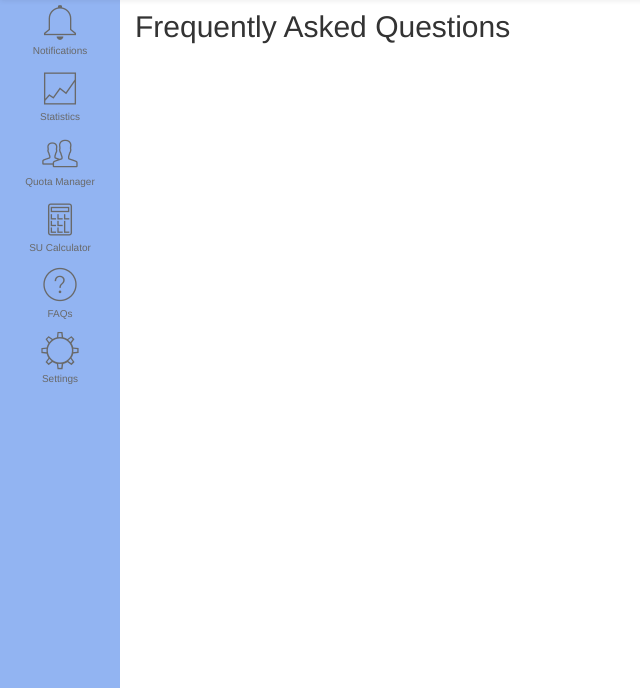
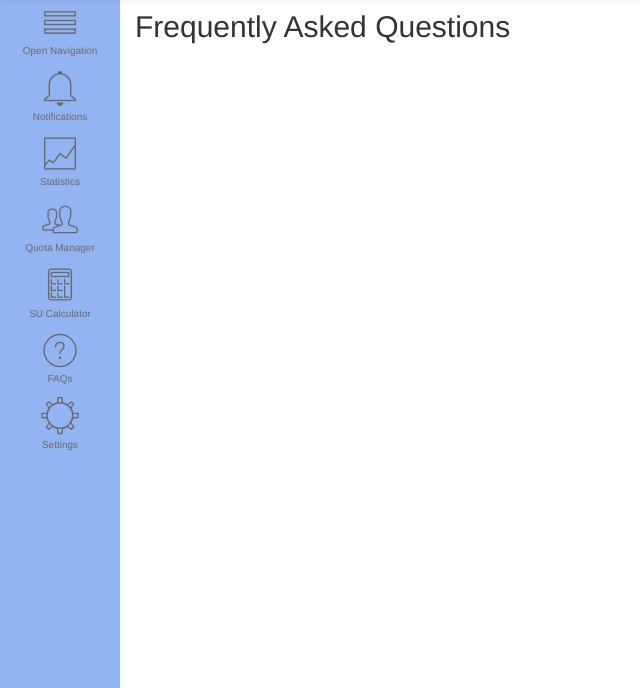
Before and after one commit to czhangg06/savio-dashboard, a Django app: page /faqs in a window 1280 px wide. Shown: the part 70-758 px from the top of the page, without its empty margins (0-640 px from the left). Run offline with Django 3.2, Linux system fonts and the light colour scheme; some libraries are stand-ins or nearby versions.

Commit message:
Fixed sizing of side navigation and direction of static nav

```diff
--- a/savio_dash/static/css/base.css
+++ b/savio_dash/static/css/base.css
@@ -106,7 +106,7 @@
  ** Set sidenav appearance
  ***********************************************************/
 
-.trial-side {
+.nav-side {
 	height: 100%;
 	width: 0;
 	position: fixed;
@@ -119,7 +119,7 @@
 	padding-top: 60px;
 }
 
-.trial-side a {
+.nav-side a {
 	padding: 8px 8px 8px 32px;
 	text-decoration: none;
 	font-size: 25px;
@@ -128,11 +128,11 @@
 	transition: 0.3s;
 }
 
-.trial-side a:hover {
+.nav-side a:hover {
 	color: #f1f1f1;
 }
 
-.trial-side .closebtn {
+.nav-side .closebtn {
 	position: absolute;
 	top: 0;
 	right: 25px;
@@ -141,6 +141,6 @@
 }
 
 @media screen and (max-height: 450px) {
-	.trial-side {padding-top: 15px;}
-	.trial-side a {font-size: 18px;}
+	.nav-side {padding-top: 15px;}
+	.nav-side a {font-size: 18px;}
 }
--- a/savio_dash/templates/base.html
+++ b/savio_dash/templates/base.html
@@ -20,8 +20,8 @@
         {% endblock %}
 	</head>
 	<style>
-	.trial-side {
-		height: 55%;
+	.nav-side {
+		height: 75%;
 		width: 0;
 		position: fixed;
 		z-index: 1;
@@ -33,7 +33,7 @@
 		/*padding-top: 60px;*/
 	}
 
-	.trial-side a {
+	.nav-side a {
 		padding: 8px 8px 8px 32px;
 		text-decoration: none;
 		font-size: 25px;
@@ -42,11 +42,11 @@
 		transition: 0.3s;
 	}
 
-	.trial-side a:hover {
+	.nav-side a:hover {
 		color: rgba(255, 255, 255, 0.99);
 	}
 
-	.trial-side .closebtn {
+	.nav-side .closebtn {
 		position: absolute;
 		top: 0;
 		right: 25px;
@@ -56,8 +56,8 @@
 	}
 
 	@media screen and (max-height: 450px) {
-		.trial-side {padding-top: 15px;}
-		.trial-side a {font-size: 18px;}
+		.nav-side {padding-top: 15px;}
+		.nav-side a {font-size: 18px;}
 	}
 
 	</style>
@@ -86,19 +86,20 @@
 				</ul>
 			</div>
 		</nav>
-
 	    <div class="sidebar-nav" id="sidebar" >
+			<!-- Version 1: All options click to open Nav -->
 	        <ul style="list-style-type: none;">
-	            <!--li><a href="#" onclick="openNav()"><i class="pe-7s-bell"></i>Open Sidebar</a></li-->
-	            <li><a href="#" onclick="openNav()"><i class="pe-7s-bell"></i><p>Notifications</a></p></li>
-	            <li><a href="#" onclick="openNav()"><i class="pe-7s-graph2"></i><p>Statistics</a></p></li>
+	            <li><a href="#" onclick="openNav()"><i class="pe-7s-menu"></i><p>Open Navigation</a></p></li>
+	            <li><a href="../notifications"><i class="pe-7s-bell"></i><p>Notifications</a></p></li>
+	            <li><a href="../personal_statistics"><i class="pe-7s-graph2"></i><p>Statistics</a></p></li>
 	            <li><a href="../quota_manager"><i class="pe-7s-users"></i><p>Quota Manager</a></p></li>
 	            <li><a href="../su_calculator"><i class="pe-7s-calculator"></i><p>SU Calculator</a></p></li>
 	            <li><a href="../faqs"><i class="pe-7s-help1"></i><p>FAQs</a></p></li>
 	            <li><a href="../settings"><i class="pe-7s-settings"></i><p>Settings</a></p></li>
-	        </ul>
-	    </div>
+			</ul>
 
+			<!-- Version 2: All options click to open Nav -->
+		</div>
 	    <!--div class="sidebar-nav" id="sidebar2">
 			<li><a href="../notifications">Notification Center</a></li>
 			<li><a href="../personal_statistics">Statistics</a></li>
@@ -119,18 +120,60 @@
 			<li><a href="../settings">Settings</a></li>
 		</div-->
 
-		<div id="this-trial-side" class="trial-side" style="/*margin-left: 120px;*/">
+		<!-- Nav menu for admins -->
+		<div id="id-admin-side" class="nav-side" style="/*margin-left: 120px;*/">
 			<a href="javascript:void(0)" class="closebtn" onclick="closeNav()">&times;</a>
 			<br>
 			<a href="../notifications">Notification Center</a>
-			<a href="../personal_statistics">Statistics</a>
-			<a href="../account_statistics">Account Statistics</a>
+			<a href="javascript:void(0)">Statistics</a>
+			<ul>
+				<li><a href="../personal_statistics">Personal Statistics</a></li>
+				<li><a href="../account_statistics">Account Statistics</a></li>
+				<ul>
+					<li><a href="../account_statistics">SU Usage</a></li>
+					<li><a href="../account_statistics">Num. Jobs Submit</a></li>
+					<li><a href="../account_statistics">Num. Jobs Ended</a></li>
+					<li><a href="../account_statistics">Jobs by Partition</a></li>
+				</ul>
+				<li><a href="#">Job History</a></li>
+			</ul>
+			<a href="../quota_manager">Quota Manager</a>
+			<a href="../su_calculator">SU Calculator</a>
+			<a href="../faqs">FAQs</a>
+			<a href="../settings">Settings</a>
+		</div>
+
+		<!-- Nav menu for users -->
+		<div id="id-user-side" class="nav-side" style="/*margin-left: 120px;*/">
+			<a href="javascript:void(0)" class="closebtn" onclick="closeNav()">&times;</a>
+			<br>
+			<a href="../notifications">Notification Center</a>
+			<a href="javascript:void(0)">Statistics</a>
+			<ul>
+				<li><a href="../personal_statistics">Personal Statistics</a></li>
+				<li><a href="#">Job History</a></li>
+			</ul>
+			<a href="../su_calculator">SU Calculator</a>
+			<a href="../faqs">FAQs</a>
+			<a href="../settings">Settings</a>
+		</div>
+
+		<!-- Nav menu for superusers -->
+		<div id="id-super-side" class="nav-side" style="/*margin-left: 120px;*/">
+			<a href="javascript:void(0)" class="closebtn" onclick="closeNav()">&times;</a>
+			<br>
+			<a href="../notifications">Notification Center</a>
+			<a href="javascript:void(0)">Statistics</a>
 			<ul>
 				<li><a href="../account_statistics">SU Usage</a></li>
-				<li><a href="../account_statistics">Num. Jobs Submitted</a></li>
+				<li><a href="../account_statistics">Num. Jobs Submit</a></li>
 				<li><a href="../account_statistics">Num. Jobs Ended</a></li>
 				<li><a href="../account_statistics">Jobs by Partition</a></li>
 			</ul>
+			<a href="../quota_manager">Quota Manager</a>
+			<a href="../su_calculator">SU Calculator</a>
+			<a href="../faqs">FAQs</a>
+			<a href="../settings">Settings</a>
 		</div>
 
 		<div id="thetitle"><h2>{{ theTitle }} </h2> </div>
@@ -143,16 +186,12 @@
 	<script>
 
 		function openNav() {
-			document.getElementById("this-trial-side").style.width = "350px";
-			//document.getElementById("this-trial-side").style["margin-left"] = "120px";
-			//document.getElementById("this-trial-side").style["padding-top"] = "100px";
+			document.getElementById("id-admin-side").style.width = "350px";
 			document.body.style.backgroundColor = "rgba(0, 0, 0, 0.4)";
 		}
 
 		function closeNav() {
-			document.getElementById("this-trial-side").style.width = "0";
-			//document.getElementById("this-trial-side").style["margin-left"] = "0";
-			//document.getElementById("this-trial-side").style["padding-top"] = "0";
+			document.getElementById("id-admin-side").style.width = "0";
 			document.body.style.backgroundColor = "white";
 		}
 
```
